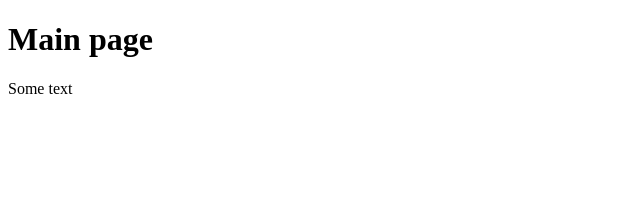
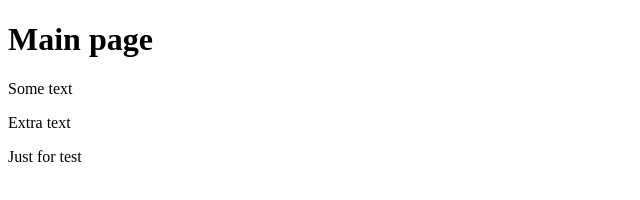
Before and after one commit to PetroOk/PetroStudentRepo, a plain HTML site: page index.html in a window 1280 px wide. Shown: the whole page, without its empty margins (0-640 px from the left). Drawn offline with Linux system fonts and the light colour scheme.

Commit message:
Update index.html

```diff
--- a/index.html
+++ b/index.html
@@ -7,5 +7,7 @@
 	<body>
 		<h1>Main page</h1>
 		<p>Some text</p>
+		<p>Extra text</p>
+		<p>Just for test</p>
 	</body>
 </html>
```
